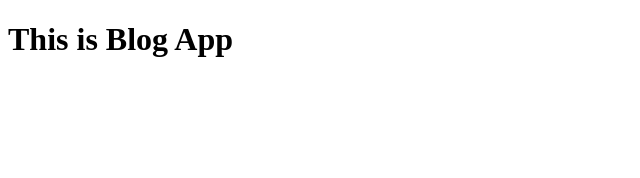
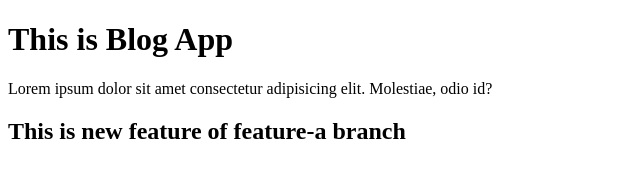
Before and after one commit to NarminSH/BlogApp, a plain HTML site: page index.html in a window 1280 px wide. Shown: the whole page, without its empty margins (0-640 px from the left). Drawn offline with Linux system fonts and the light colour scheme.

```diff
--- a/index.html
+++ b/index.html
@@ -7,5 +7,7 @@
 </head>
 <body>
     <h1>This is Blog App</h1>
+    <p>Lorem ipsum dolor sit amet consectetur adipisicing elit. Molestiae, odio id?</p>
+    <h2>This is new feature of feature-a branch</h2>
 </body>
 </html>
```
